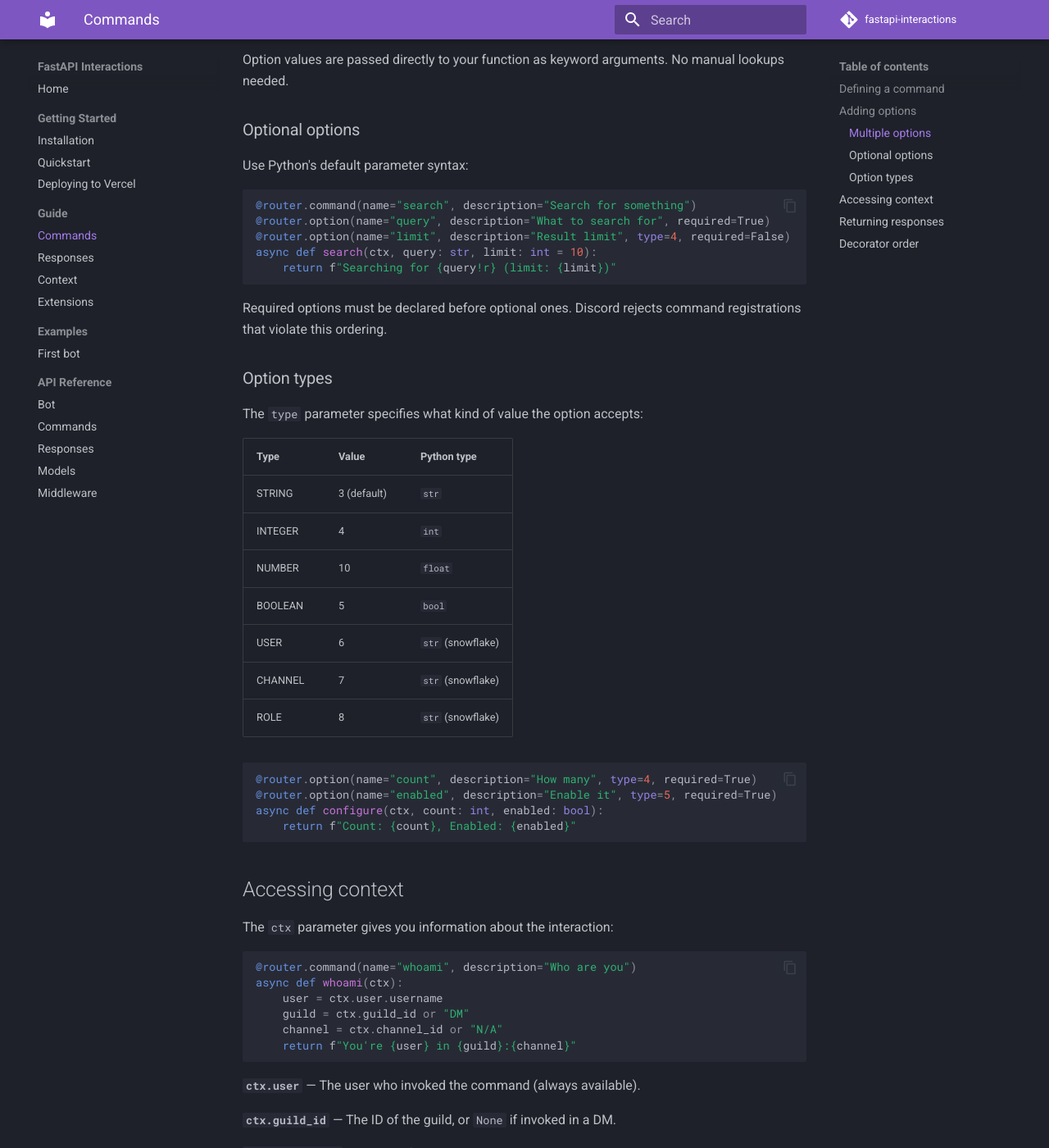
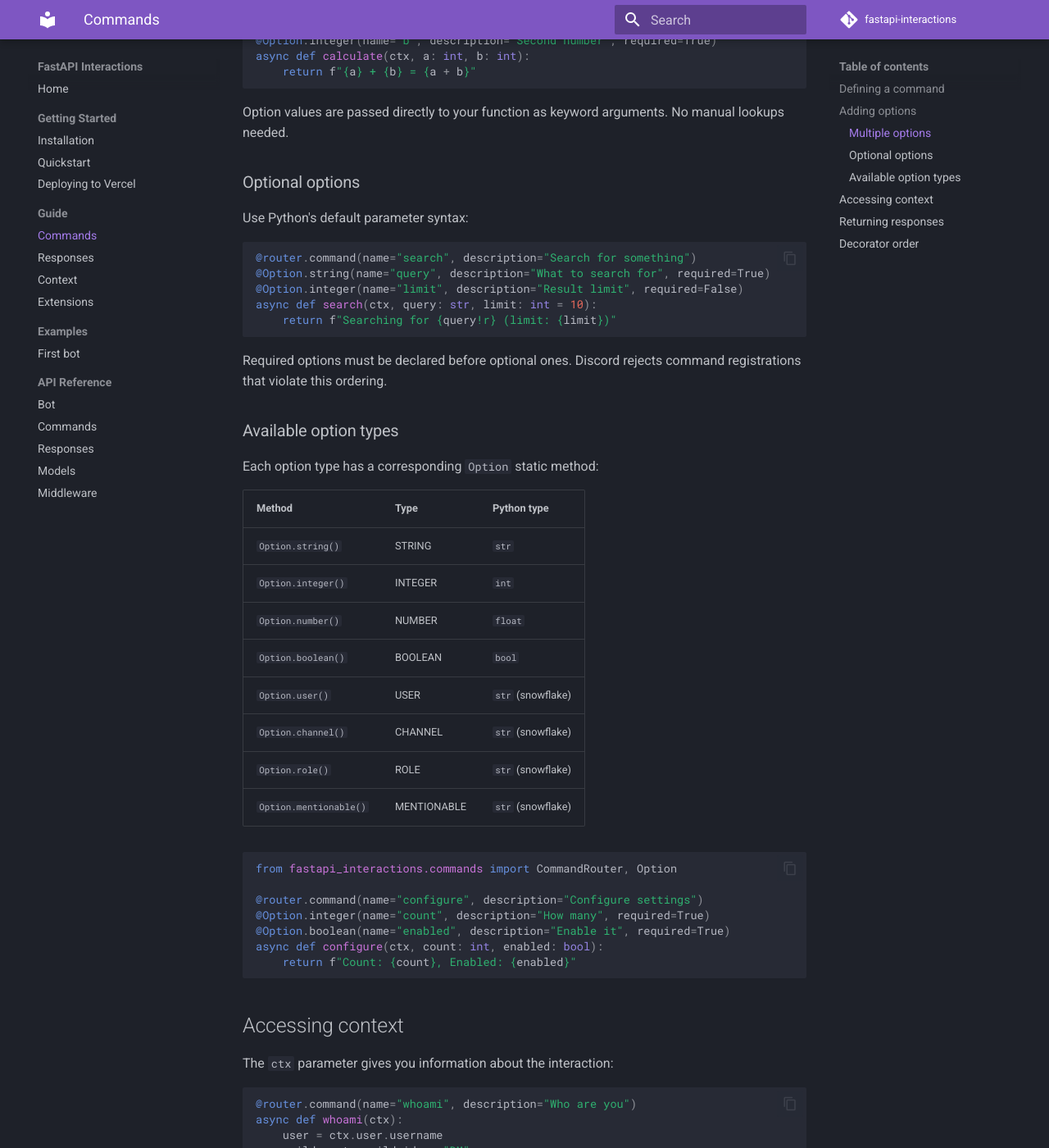
Before and after one commit to neoarchive/fastapi-interactions, an MkDocs documentation site: the page built from docs/guide/commands.md, in a window 1280 px wide and 1400 px high, scrolled down 1155 px. Shown: the whole window at 82% size. Built offline with MkDocs 1.6.1 and Material for MkDocs 9.7.7, drawn with Linux system fonts in a browser that asks for light colours; comment, search, counter and statistics services are not loaded; some of the changed text lies outside the part shown.

Commit message:
update docs

````diff
--- a/docs/guide/commands.md
+++ b/docs/guide/commands.md
@@ -26,11 +26,13 @@ bot.attach_router(router)
 
 ## Adding options
 
-Options are the parameters users fill in when invoking a command. Use the `@option` decorator:
+Options are the parameters users fill in when invoking a command. Use the `Option` class with type-specific static methods:
 
 ```python
+from fastapi_interactions.commands import CommandRouter, Option
+
 @router.command(name="greet", description="Greet someone")
-@router.option(name="name", description="Who to greet", required=True)
+@Option.string(name="name", description="Who to greet", required=True)
 async def greet(ctx, name: str):
     return f"Hello, {name}!"
 ```
@@ -41,8 +43,8 @@ The parameter name in your function (`name: str`) must match the option name you
 
 ```python
 @router.command(name="calculate", description="Add two numbers")
-@router.option(name="a", description="First number", type=4, required=True)
-@router.option(name="b", description="Second number", type=4, required=True)
+@Option.integer(name="a", description="First number", required=True)
+@Option.integer(name="b", description="Second number", required=True)
 async def calculate(ctx, a: int, b: int):
     return f"{a} + {b} = {a + b}"
 ```
@@ -55,31 +57,35 @@ Use Python's default parameter syntax:
 
 ```python
 @router.command(name="search", description="Search for something")
-@router.option(name="query", description="What to search for", required=True)
-@router.option(name="limit", description="Result limit", type=4, required=False)
+@Option.string(name="query", description="What to search for", required=True)
+@Option.integer(name="limit", description="Result limit", required=False)
 async def search(ctx, query: str, limit: int = 10):
     return f"Searching for {query!r} (limit: {limit})"
 ```
 
 Required options must be declared before optional ones. Discord rejects command registrations that violate this ordering.
 
-### Option types
+### Available option types
 
-The `type` parameter specifies what kind of value the option accepts:
+Each option type has a corresponding `Option` static method:
 
-| Type | Value | Python type |
+| Method | Type | Python type |
 |---|---|---|
-| STRING | 3 (default) | `str` |
-| INTEGER | 4 | `int` |
-| NUMBER | 10 | `float` |
-| BOOLEAN | 5 | `bool` |
-| USER | 6 | `str` (snowflake) |
-| CHANNEL | 7 | `str` (snowflake) |
-| ROLE | 8 | `str` (snowflake) |
+| `Option.string()` | STRING | `str` |
+| `Option.integer()` | INTEGER | `int` |
+| `Option.number()` | NUMBER | `float` |
+| `Option.boolean()` | BOOLEAN | `bool` |
+| `Option.user()` | USER | `str` (snowflake) |
+| `Option.channel()` | CHANNEL | `str` (snowflake) |
+| `Option.role()` | ROLE | `str` (snowflake) |
+| `Option.mentionable()` | MENTIONABLE | `str` (snowflake) |
 
 ```python
-@router.option(name="count", description="How many", type=4, required=True)
-@router.option(name="enabled", description="Enable it", type=5, required=True)
+from fastapi_interactions.commands import CommandRouter, Option
+
+@router.command(name="configure", description="Configure settings")
+@Option.integer(name="count", description="How many", required=True)
+@Option.boolean(name="enabled", description="Enable it", required=True)
 async def configure(ctx, count: int, enabled: bool):
     return f"Count: {count}, Enabled: {enabled}"
 ```
@@ -107,8 +113,8 @@ async def whoami(ctx):
 
 ```python
 @router.command(name="config", description="Configure settings")
-@router.option(name="setting", description="Setting name", required=True)
-@router.option(name="value", description="Setting value", required=False)
+@Option.string(name="setting", description="Setting name", required=True)
+@Option.string(name="value", description="Setting value", required=False)
 async def config(ctx, setting: str):
     value = ctx.get_option_value("value")
     if value is None:
@@ -130,13 +136,13 @@ For more control, return a response object. See [Responses](responses.md) for th
 
 ## Decorator order
 
-Decorators stack bottom-up. Make sure `@option` appears **below** `@command`:
+Decorators stack bottom-up. Make sure `@Option.*()` appears **below** `@router.command()`:
 
 ```python
 @router.command(name="echo", description="Echo text")
-@router.option(name="text", description="Text to echo", required=True)
+@Option.string(name="text", description="Text to echo", required=True)
 async def echo(ctx, text: str):
     return text
 ```
 
-If you put `@command` on the bottom, the decorators run in the wrong order and your options won't be attached.
+If you put `@router.command()` on the bottom, the decorators run in the wrong order and your options won't be attached.
````
Also changed, not shown: docs/guide/extensions.md (+1 -3 lines), docs/guide/responses.md (+12 -7 lines).
